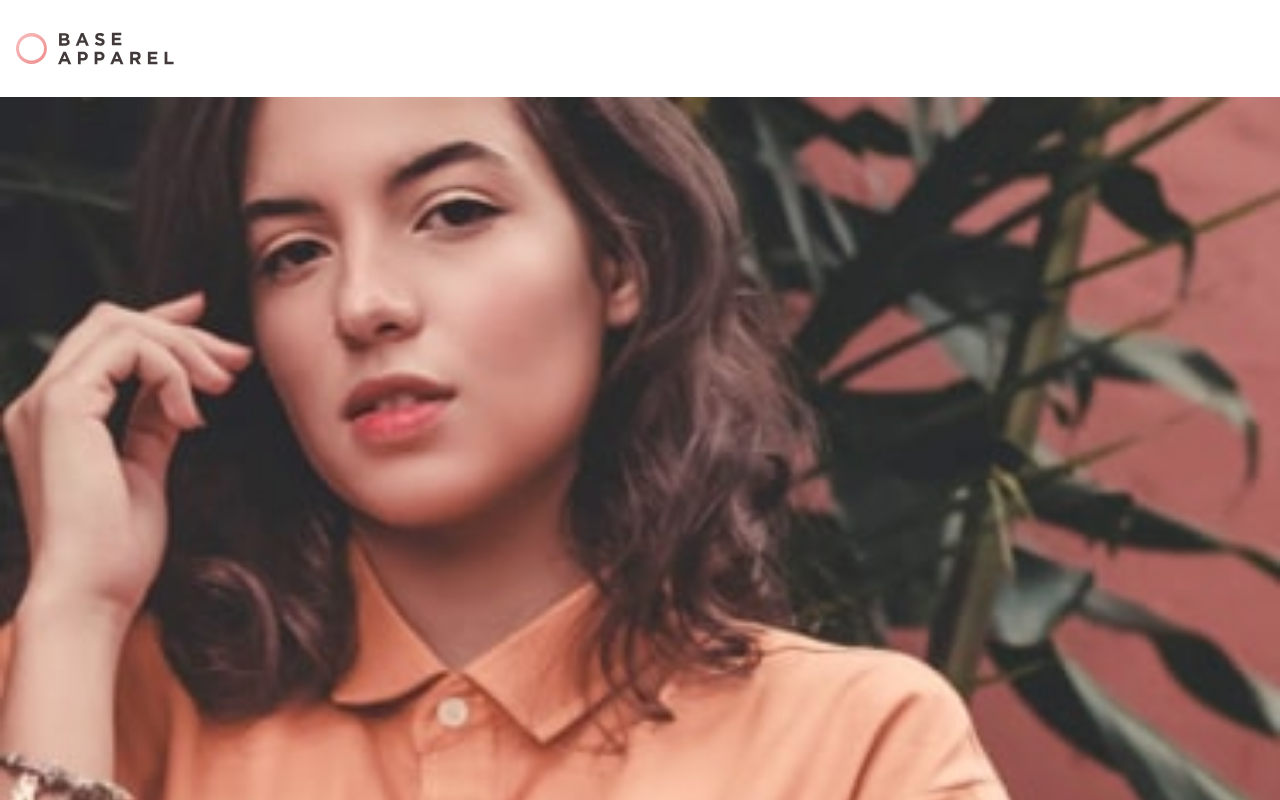
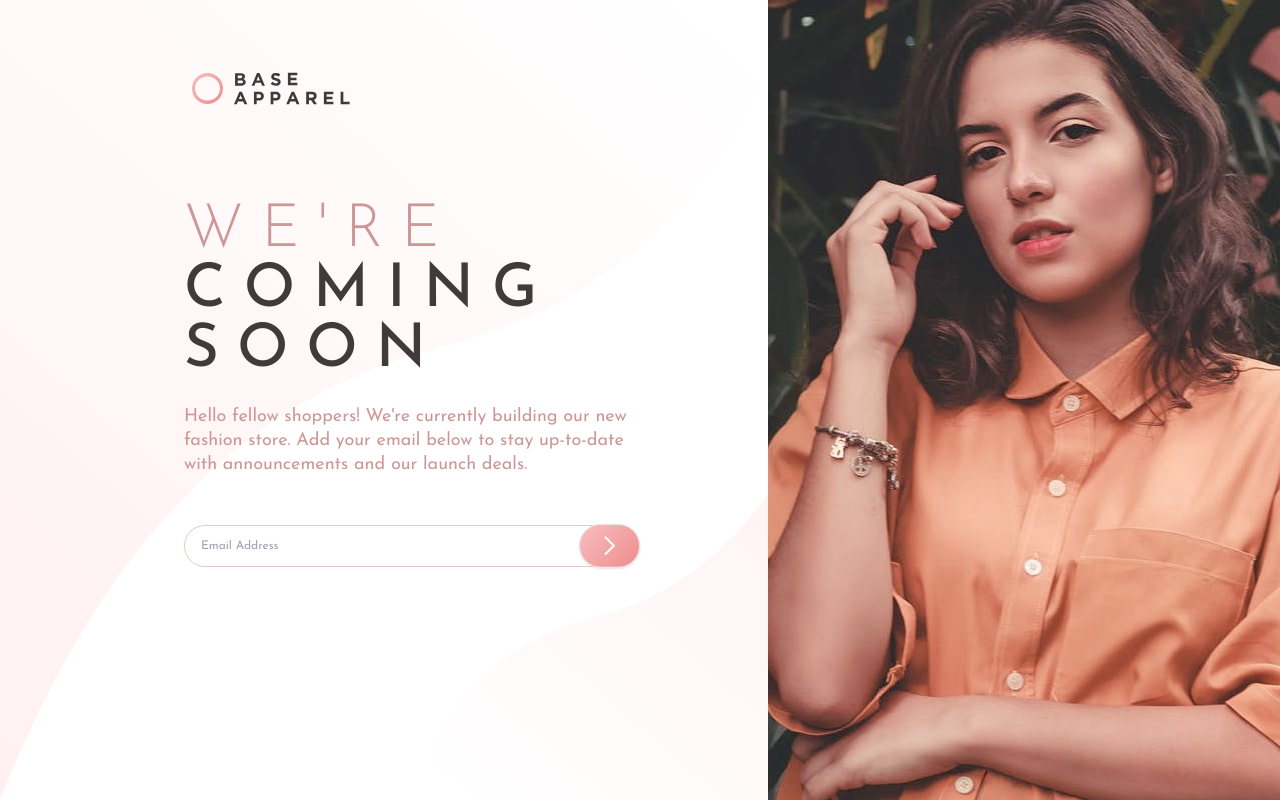
Before and after one commit to Rgit915/base-apparel-coming-soon-page, a React (Vite) app: page / in a window 1280 px wide. Shown: the top 800 px of the page. Built offline with nearby package versions, Linux system fonts and the light colour scheme.

Commit message:
Implement responsive styles for tablets and larger screens

```diff
--- a/src/App.jsx
+++ b/src/App.jsx
@@ -7,27 +7,32 @@ import heroMobile from "./assets/images/hero-mobile.jpg";
 const App = () => {
   return (
     <>
-      <header className="px-4 py-8 flex items-center top-0 left-0 w-full ">
+      <header className="px-4 py-8 flex items-center top-0 left-0 w-full md:w-[50%] md:pl-8 md:mt-10 lg:ml-10 xl:ml-40 ">
         <nav className="logo text-left">
           <img src={logo} alt="Base apparel" />
         </nav>
       </header>
-      <main >
-      <div className="hero-image   ">
-            <img src={heroMobile} className="w-full" alt="Mobile hero image" />
+      <main className="md:flex md:flex-row lg:px-8">
+      <div className="hero-image md:max-w-md  ">
+            <img src={heroMobile} className="w-full md:hidden" alt="Mobile hero image" />
+            {/* <img
+              src={heroDesktop}
+              className="hidden md:block md:min-h-full"
+              alt="hero image"
+            /> */}
       </div>
-        <section className="hero-content my-8">
+        <section className="hero-content my-8 md:max-w-sm md:pl-6 lg:max-w-md xl:max-w-lg xl:ml-28">
 
-          <article className="left-side flex flex-col justify-center items-center px-4 py-8 text-desaturatedRed ">
+          <article className="left-side flex flex-col justify-center items-center px-4 py-8 text-desaturatedRed md:text-left">
             <div className="coming-soon text-center ">
-              <h1 className="text-4xl font-[300] uppercase tracking-[0.3em] mb-4">
+              <h1 className="text-4xl font-[300] uppercase tracking-[0.3em] mb-4 md:text-left lg:text-6xl">
                 We're <br />
                 <span className=" font-[500] text-darkGrayishRed">
                   coming soon
                 </span>
               </h1>
 
-              <p className="message mt-6">
+              <p className="message mt-6 md:text-left xl:text-[18px]">
                 Hello fellow shoppers! We're currently building our new fashion
                 store. Add your email below to stay up-to-date with
                 announcements and our launch deals.
@@ -50,7 +55,7 @@ const App = () => {
                   <img
                     src={arrowIcon}
                     className=" text-desaturatedRed"
-                    alt="Arrow Icon"
+                    alt="Arrow icon"
                   />{" "}
                 </button>
               </form>
--- a/src/index.css
+++ b/src/index.css
@@ -4,11 +4,34 @@
 
 @layer base{
   body{
-  @apply relative font-josefin text-base;
+  @apply relative font-josefin text-base md:bg-[url("./assets/images/bg-pattern-desktop.svg")] lg:flex lg:min-h-screen;
   }
+
 
   button{
     background-image: linear-gradient(135deg, hsl(0, 80%, 86%), hsl(0, 74%, 74%));
 
   }
 }
+@layer utilities {
+  @screen md {
+    body::after {
+      content: "";
+      position: fixed;
+      top: 0;
+      left: 50%;
+      right: 0;
+      bottom: 0;
+      background-image: url("./assets/images/hero-desktop.jpg");
+      background-size: cover;
+      background-repeat: no-repeat;
+      z-index: -1;
+    }
+
+    @screen lg {
+      body::after {
+        left: 60%;
+      }
+    }
+  }
+}
```
